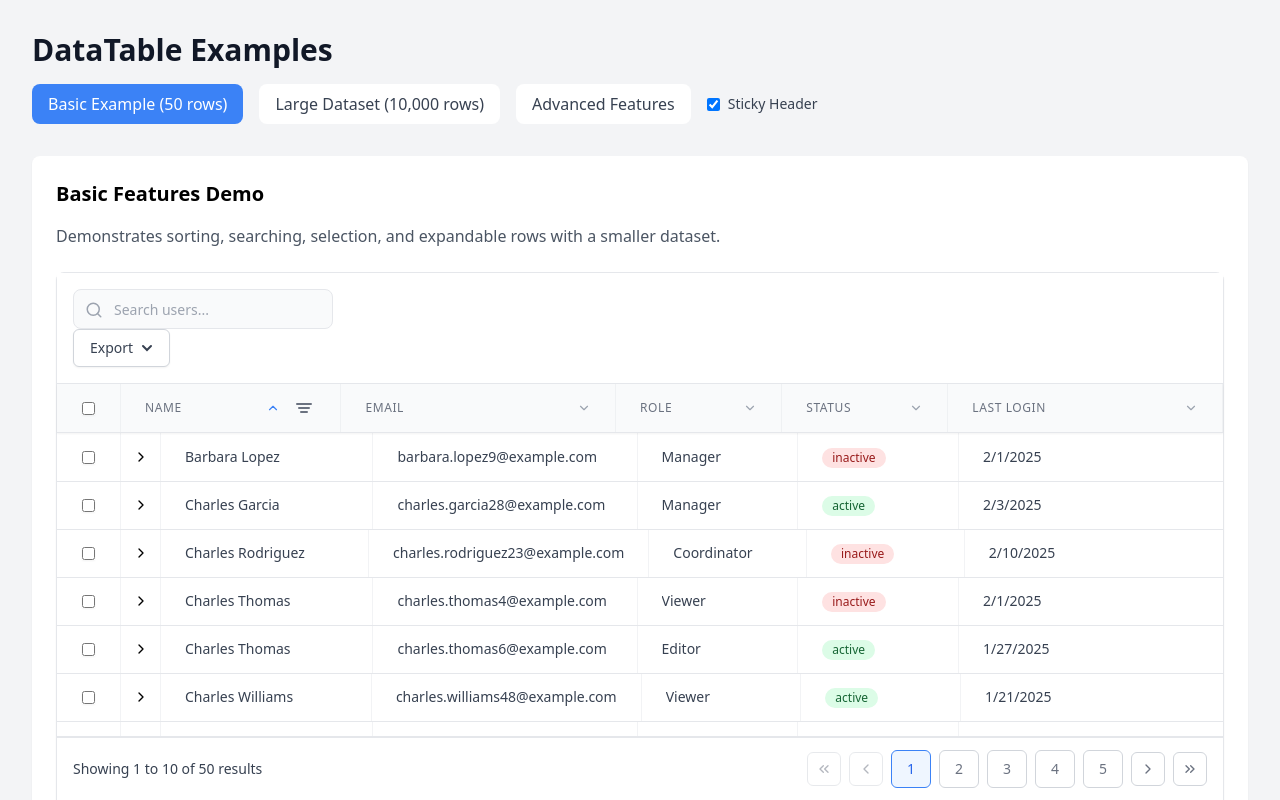
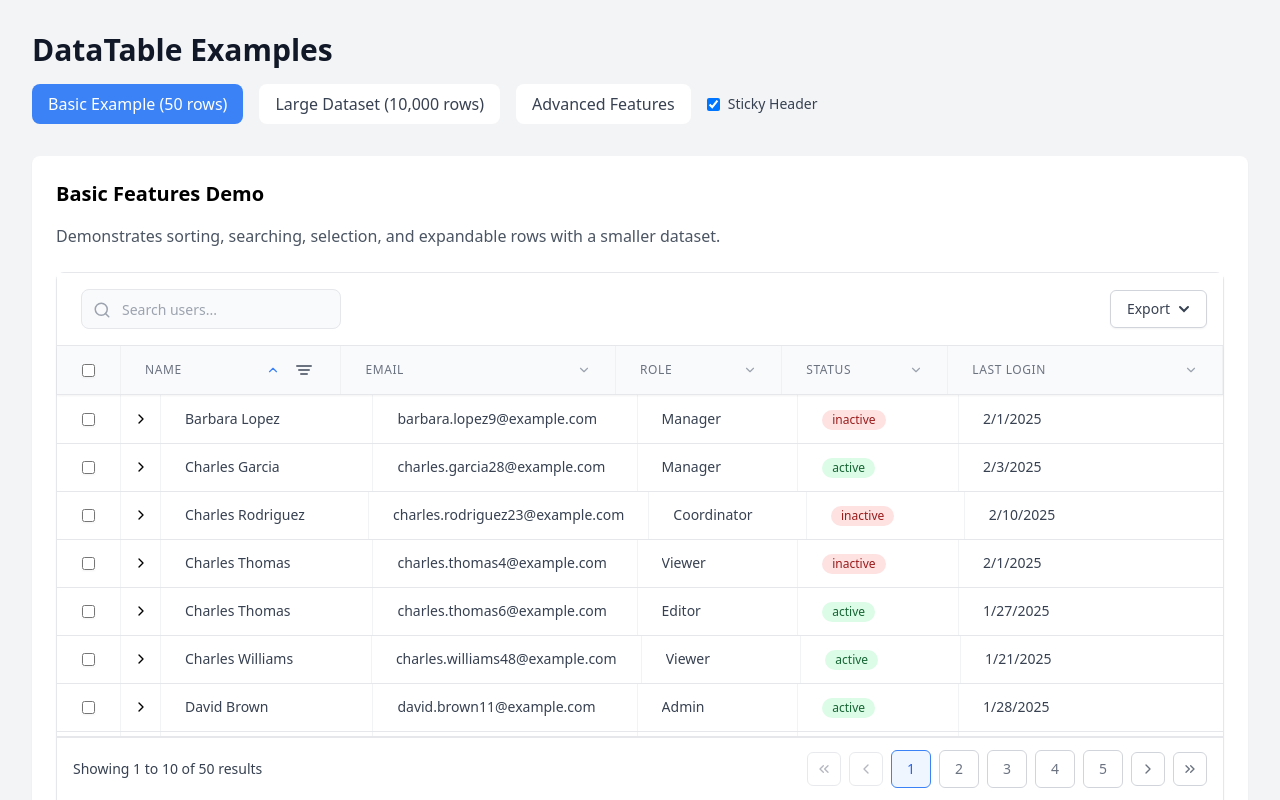
Before and after one commit to ahmedalatawi/react-datatable, a React (Vite) app: page / in a window 1280 px wide. Shown: the top 800 px of the page. Built offline with nearby package versions, Linux system fonts and the light colour scheme.

Commit message:
Updated DataTable.tsx

```diff
--- a/src/DataTable/DataTable.tsx
+++ b/src/DataTable/DataTable.tsx
@@ -193,15 +193,8 @@ export function DataTable<T extends { id: string | number }>({
     >
       {(showToolbar || toolbarLeft || toolbarRight) && (
         <div className={`datatable-toolbar ${theme?.toolbar || ""}`}>
-          {(toolbarLeft || toolbarRight) && (
-            <div className="toolbar-row">
-              <div className="toolbar-left">{toolbarLeft}</div>
-              <div className="toolbar-right">{toolbarRight}</div>
-            </div>
-          )}
-          {(searchable || exportable) && (
-            <div className="toolbar-row">
           <div className="toolbar-left">
+            {toolbarLeft}
             {searchable && (
               <SearchBar
                 value={searchTerm}
@@ -213,6 +206,7 @@ export function DataTable<T extends { id: string | number }>({
             )}
           </div>
           <div className="toolbar-right">
+            {toolbarRight}
             {exportable && (
               <ExportMenu
                 data={data}
@@ -223,8 +217,6 @@ export function DataTable<T extends { id: string | number }>({
               />
             )}
           </div>
-            </div>
-          )}
         </div>
       )}
 
--- a/src/DataTable/styles/SearchBar.scss
+++ b/src/DataTable/styles/SearchBar.scss
@@ -1,13 +1,15 @@
 /* Base SearchBar styles */
 .datatable-search.use-css,
 .datatable-search:not(.use-tailwind) {
-  display: inline-block;
-  width: 100%;
-  max-width: 400px;
+  display: flex;
+  align-items: center;
+  justify-content: space-between;
+  padding: 0 0.5rem;
 
   .search-wrapper {
     position: relative;
-    width: 100%;
+    flex: 1;
+    max-width: 28rem;
 
     .search-icon {
       position: absolute;
@@ -57,10 +59,10 @@
 @supports (color: #3b82f6) {
   .datatable-search.use-tailwind,
   .datatable-search:not(.use-css) {
-    @apply inline-block w-full max-w-md;
+    @apply flex items-center justify-between px-2;
 
     .search-wrapper {
-      @apply relative w-full;
+      @apply relative flex-1 max-w-md;
 
       .search-icon {
         @apply absolute left-3 top-3 text-gray-400 pointer-events-none z-10;
--- a/src/DataTable/styles/base.scss
+++ b/src/DataTable/styles/base.scss
@@ -17,29 +17,23 @@
     border-bottom: 1px solid #e5e7eb;
     background-color: white;
     display: flex;
-    flex-direction: column;
-    gap: 1rem;
+    align-items: center;
+    justify-content: space-between;
     position: sticky;
     top: 0;
     z-index: 40;
-
-    .toolbar-row {
-      display: flex;
-      align-items: center;
-      justify-content: space-between;
-      gap: 1rem;
-    }
+    min-height: 4rem;
+    gap: 1rem;
 
     .toolbar-left,
     .toolbar-right {
       display: flex;
       align-items: center;
-      gap: 1rem;
+      gap: 0.75rem;
     }
 
     .toolbar-left {
       flex: 1;
-      flex-wrap: wrap;
     }
 
     .toolbar-right {
```
Lines whose indentation alone changed are shown as unchanged.
